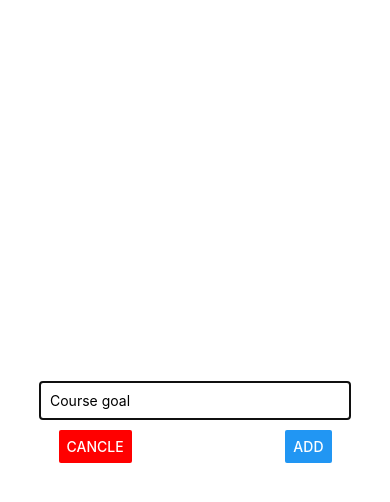
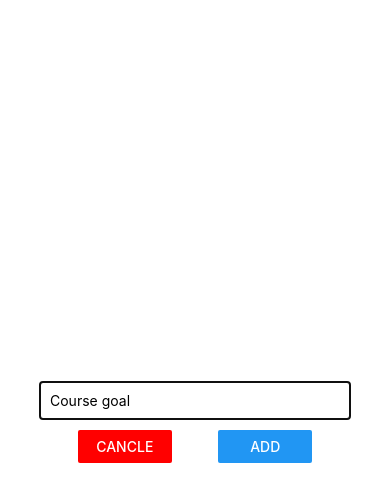
Before and after one commit to hamzamugabo/React-Native-guide, a React Native app: screen / in a window 390 px wide. Both pictures are taken after a click on the button "ADD NEW GOAL". Shown: the top 502 px of the page. Built offline with nearby package versions, Linux system fonts and the light colour scheme.

Commit message:
fix styling

```diff
--- a/components/GoalInput.js
+++ b/components/GoalInput.js
@@ -16,8 +16,12 @@ const GoalInput = props =>{
         <TextInput placeholder="Course goal" style={styles.input}
          onChangeText={goalInputHandler} value={enteredGoal}/>
          <View style={styles.buttonContainer}>
+             <View style={styles.button}>
          <Button title="CANCLE" color="red" onPress={props.cancle}/>
+             </View>
+                 <View style={styles.button}>
         <Button title="ADD" onPress={addGoalHandler}/>
+                 </View>
         </View>
       </View>
       </Modal>
@@ -40,7 +44,10 @@ const styles = StyleSheet.create({
       buttonContainer:{
           flexDirection:'row',
           justifyContent:'space-between',
-          width:'70%'
+          width:'60%'
+      },
+      button:{
+          width:'40%'
       }
 });
 export default GoalInput;
```
